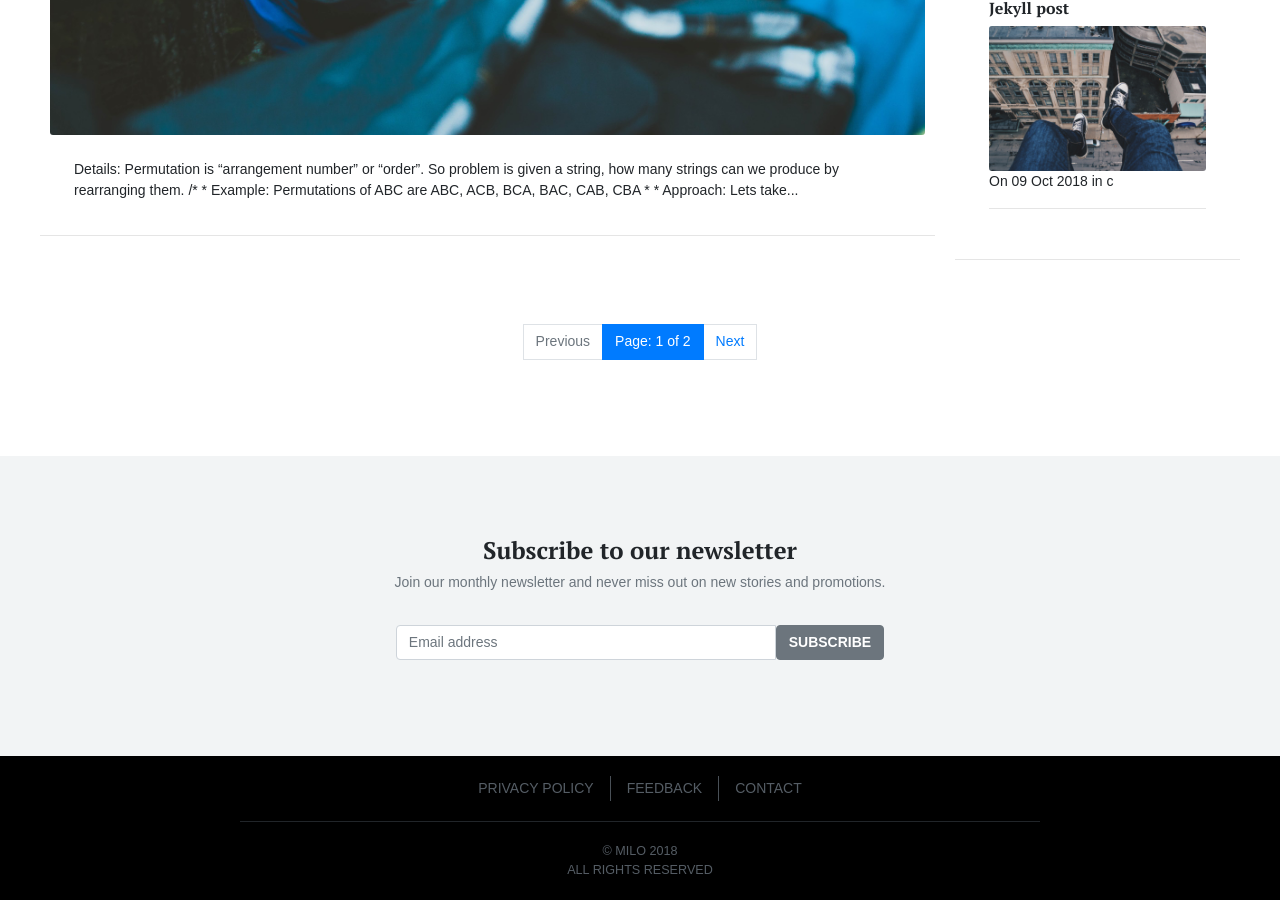
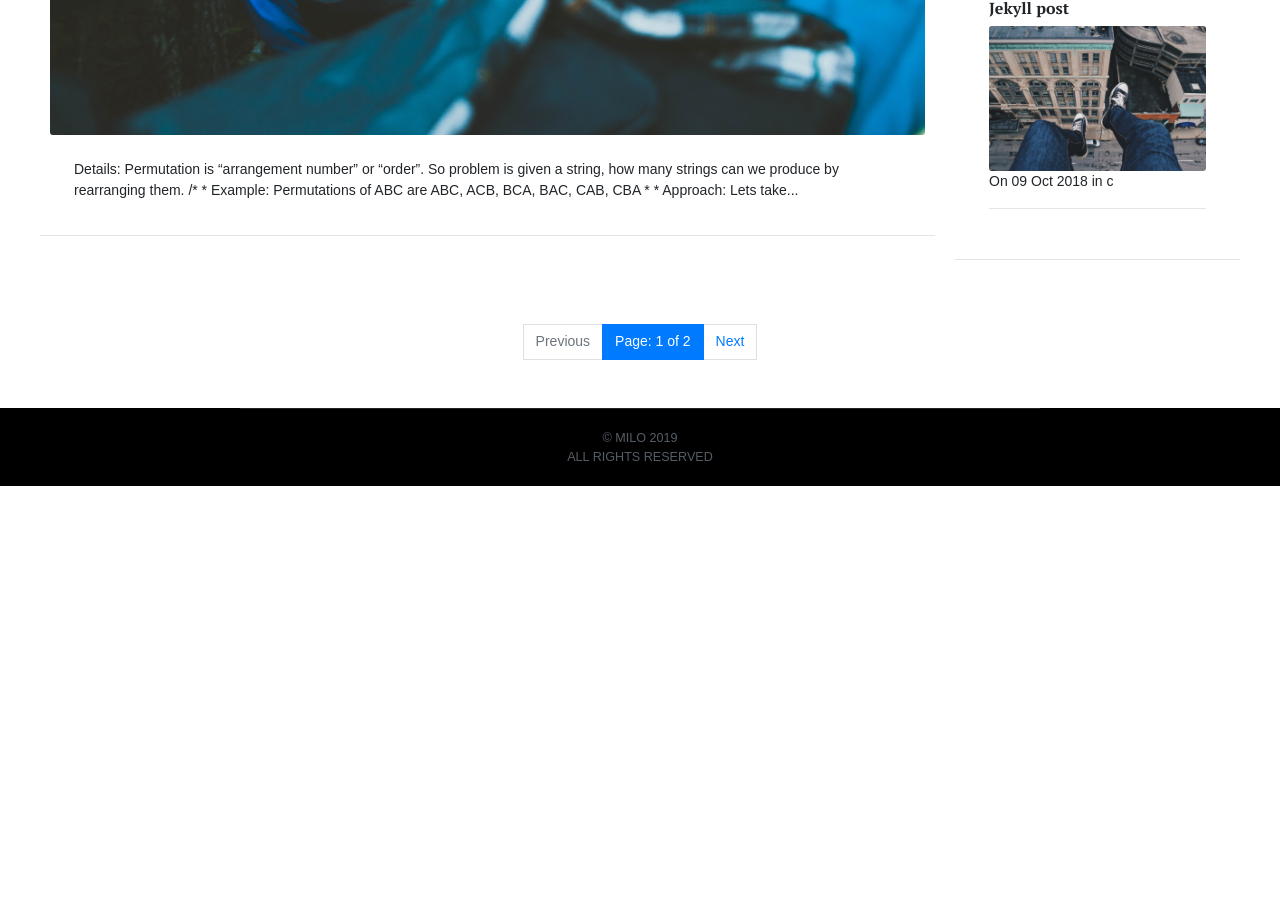
Before and after one commit to sharadcodes/jekyll-theme-milo, a Jekyll site: the page built from index.html, in a window 1280 px wide and 900 px high, scrolled down 3944 px. Built offline with Jekyll 4.4.1, drawn with Linux system fonts in a browser that asks for light colours; some web fonts are replaced; the list of posts is cut into pages by our own code; after the commit the page ends 4430 px from its top, so only the background shows below that.

Commit message:
Update footer.html

```diff
--- a/_includes/footer.html
+++ b/_includes/footer.html
@@ -1,4 +1,4 @@
-  <div class="site-newsletter">
+<!--   <div class="site-newsletter">
     <div class="container">
       <div class="text-center">
         <h3 class="h4 mb-2">Subscribe to our newsletter</h3>
@@ -17,11 +17,11 @@
       </div>
     </div>
   </div>
-
+ -->
   <footer class="site-footer bg-darkest" role="contentinfo">
     <div class="container">
 
-      <ul class="nav justify-content-center">
+<!--       <ul class="nav justify-content-center">
         <li class="nav-item">
           <a class="nav-link" href="#">Privacy policy</a>
         </li>
@@ -29,11 +29,11 @@
           <a class="nav-link" href="#">Feedback</a>
         </li>
         <li class="nav-item">
-          <a class="nav-link" href="page-contact.html">Contact</a>
+          <a class="nav-link" href="#">Contact</a>
         </li>
-      </ul>
+      </ul> -->
       <div class="copy">
-        &copy; {{ site.title }} 2018<br />
+        &copy; {{ site.title }} 2019<br />
         All rights reserved
       </div>
     </div>
```
